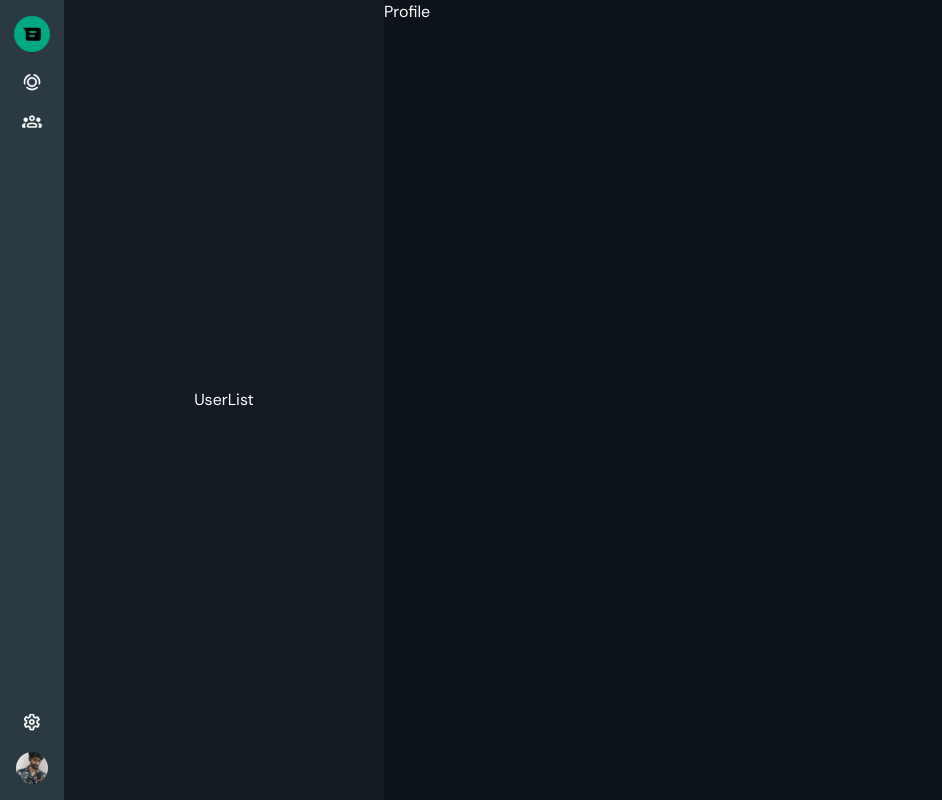
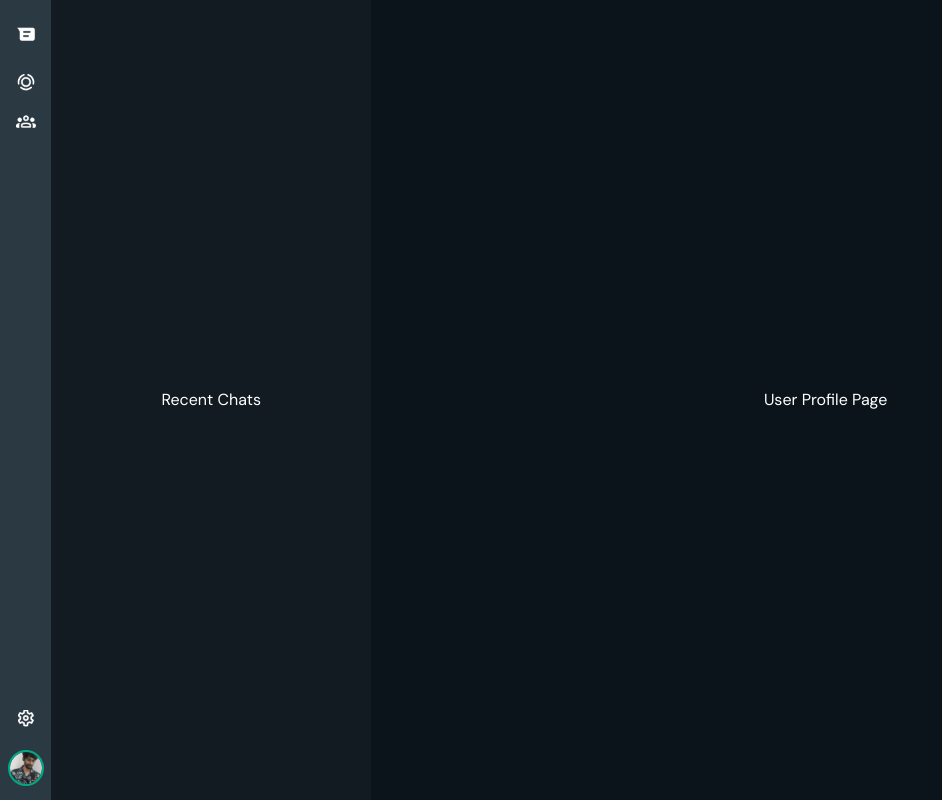
Before and after one commit to ankitrajxd/whatsapp-frontend, a React (Vite) app: page /profile in a window 1280 px wide. Shown: the whole page, without its empty margins (0-942 px from the left). Built offline with nearby package versions, Linux system fonts and the light colour scheme.

Commit message:
feat: update README and improve component layouts for user experience

```diff
--- a/src/components/ChatWindow.tsx
+++ b/src/components/ChatWindow.tsx
@@ -6,7 +6,6 @@ export default function ChatWindow() {
   return (
     <div className="p-4 flex h-screen items-center justify-center">
       <h1 className="text-xl">Chat with: {userId}</h1>
-      {/* Use userId to fetch messages, user info, etc. */}
     </div>
   );
 }
--- a/src/components/Profile.tsx
+++ b/src/components/Profile.tsx
@@ -1,5 +1,7 @@
 const Profile = () => {
-  return <div>Profile</div>;
+  return (
+    <div className="grid place-content-center h-screen">User Profile Page</div>
+  );
 };
 
 export default Profile;
--- a/src/components/Settings.tsx
+++ b/src/components/Settings.tsx
@@ -1,5 +1,7 @@
 const Settings = () => {
-  return <div>Settings</div>;
+  return (
+    <div className="grid h-screen place-content-center">Settings Page</div>
+  );
 };
 
 export default Settings;
--- a/src/components/SideBar.tsx
+++ b/src/components/SideBar.tsx
@@ -9,11 +9,15 @@ const SideBar = () => {
     <div className="flex h-full justify-between flex-col items-center py-4">
       <div className="flex items-center flex-col gap-5">
         <Link to={"/"}>
-          <div className="flex items-center justify-center w-full bg-accent rounded-full p-2">
+          <div
+            className={`${
+              location.pathname === "/" ? "bg-accent/30" : ""
+            } flex items-center justify-center w-full rounded-full p-2`}
+          >
             <img
               src="/icons/all-messages-logo.png"
               alt="all messages"
-              className={`${location.pathname === "/chat" ? "invert" : "w-5"}`}
+              className="w-5 invert"
             />
           </div>
         </Link>
@@ -29,16 +33,28 @@ const SideBar = () => {
         />
       </div>
 
-      <div className="flex items-center flex-col gap-5">
+      <div className="flex items-center flex-col gap-4">
         <Link to={"/settings"}>
-          <img
-            src="/icons/settings-logo.png"
-            alt="community"
-            className="invert w-5"
-          />
+          <div
+            className={`${
+              location.pathname === "/settings" ? "bg-accent/30" : ""
+            } flex items-center justify-center w-full rounded-full p-2`}
+          >
+            <img
+              src="/icons/settings-logo.png"
+              alt="community"
+              className="invert w-5"
+            />
+          </div>
         </Link>
         <Link to={"/profile"}>
-          <div className="">
+          <div
+            className={`${
+              location.pathname === "/profile"
+                ? "outline-accent outline-2 rounded-full"
+                : ""
+            } flex items-center justify-center w-full rounded-full`}
+          >
             <img
               src="/images/user.jpg"
               alt="user"
--- a/src/components/UserList.tsx
+++ b/src/components/UserList.tsx
@@ -1,5 +1,5 @@
 export const UserList = () => {
   return (
-    <div className="flex items-center justify-center h-full">UserList</div>
+    <div className="flex items-center justify-center h-full">Recent Chats</div>
   );
 };
--- a/src/layouts/MainLayout.tsx
+++ b/src/layouts/MainLayout.tsx
@@ -5,7 +5,7 @@ import { UserList } from "../components/UserList";
 export default function MainLayout() {
   return (
     <div className="flex">
-      <div className="w-[5%] h-screen bg-surface  text-white">
+      <div className="w-[4%] h-screen bg-surface  text-white">
         <SideBar />
       </div>
 
```
Also changed, not shown: 1 other file (tests, documents, lock files or other folders).
